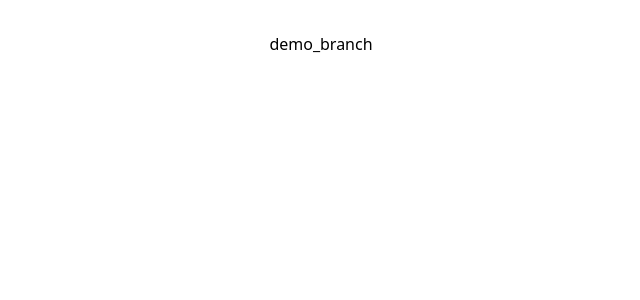
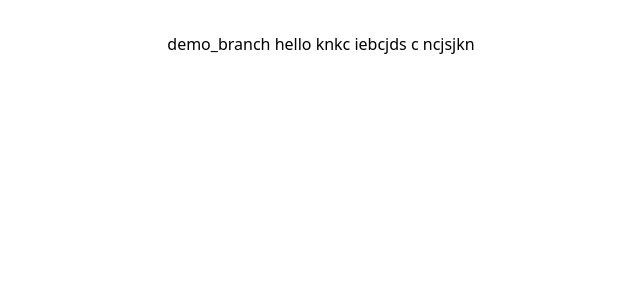
Before and after one commit to Ravi3727/CareerSync, a React (Vite) app: page / in a window 1280 px wide. Shown: the top 300 px of the page, without its empty margins (319-959 px from the left). Built offline with nearby package versions, Linux system fonts and the light colour scheme.

Commit message:
Update App.jsx

```diff
--- a/src/App.jsx
+++ b/src/App.jsx
@@ -9,6 +9,8 @@ function App() {
 
       <div>
  demo_branch
+
+        hello knkc  iebcjds c ncjsjkn
       </div>
     </>
   )
```
